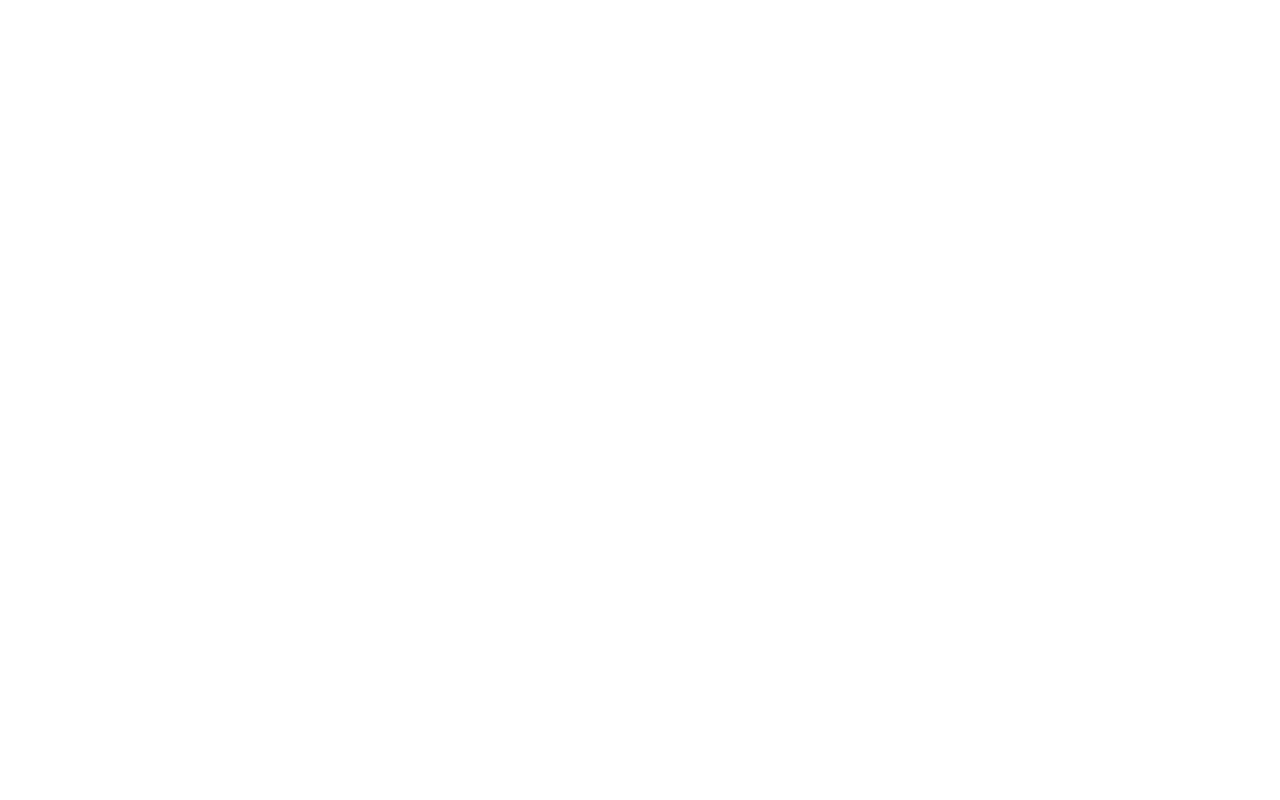
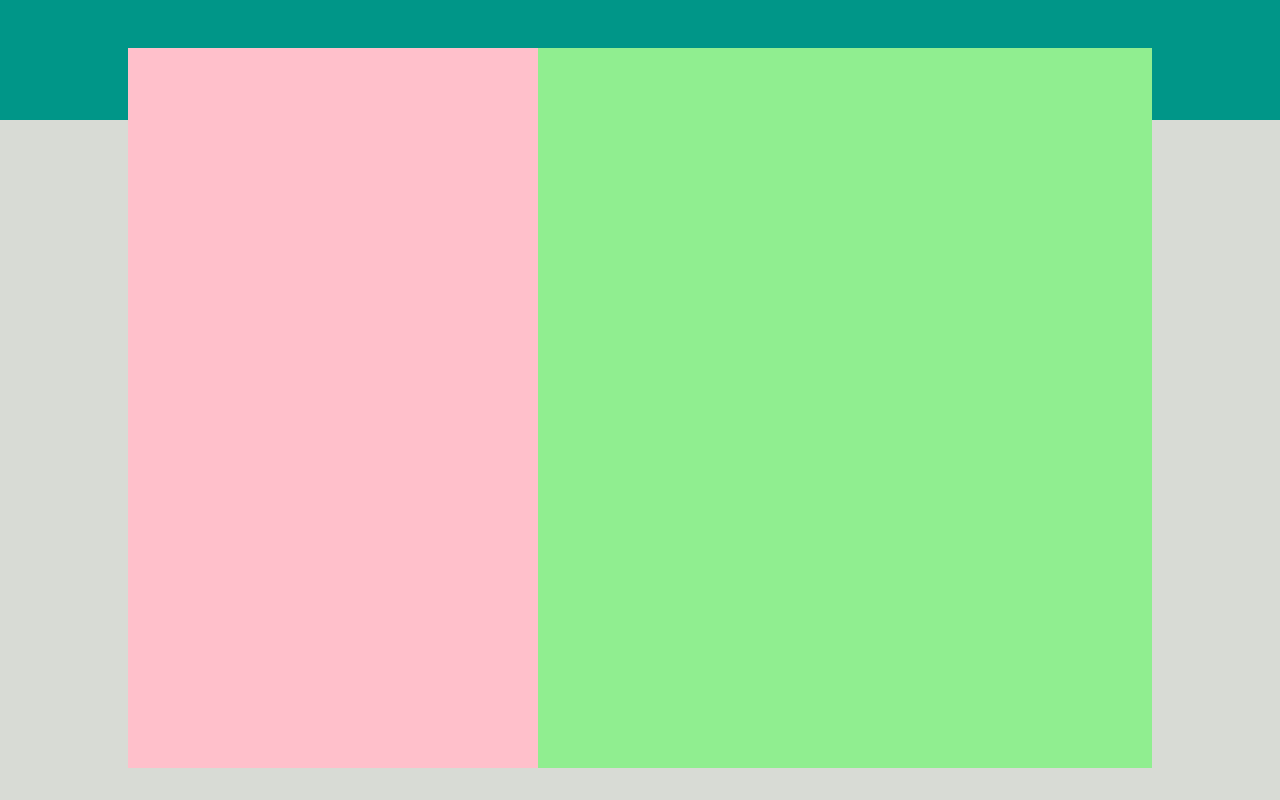
Before and after one commit to michelebaruffetti/js-html-css-boolzap, a plain HTML site: page index.html in a window 1280 px wide. Drawn offline with nearby package versions, Linux system fonts and the light colour scheme.

Commit message:
Struttura con blocchi colorati

```diff
--- a/index.html
+++ b/index.html
@@ -5,10 +5,30 @@
         <link rel="stylesheet" href="style.css">
         <script src="https://kit.fontawesome.com/31c759f2e2.js" crossorigin="anonymous"></script>
         <script src="https://ajax.googleapis.com/ajax/libs/jquery/3.4.1/jquery.min.js"></script>
-        <title>Whatsapp</title>
+        <title>WhatsApp</title>
     </head>
     <body>
+        <div class="background">
+            <div class="background-top">
 
+            </div>
+            <div class="background-bottom">
+
+            </div>
+
+        </div>
+
+        <main>
+            <div id="wrapper-main">
+                <div id="contact-window">
+
+                </div>
+                <div id="talk-window">
+
+                </div>
+
+            </div>
+        </main>
         <script src="main.js" charset="utf-8"></script>
     </body>
 </html>
--- a/style.css
+++ b/style.css
@@ -0,0 +1,41 @@
+* {
+    margin: 0;
+    padding: 0;
+    box-sizing: border-box;
+}
+
+.background {
+    height: 100vh;
+}
+
+.background-top {
+    height: 15%;
+    background-color: #009688;
+}
+
+.background-bottom  {
+    height: 85%;
+    background-color: #D8DBD5;
+}
+
+#wrapper-main   {
+
+    height: 90%;
+    width: 80%;
+    position: fixed;
+    top: 6%;
+    left: 10%;
+}
+
+#contact-window {
+    float: left;
+    width: 40%;
+    height: 100%;
+    background-color: pink
+}
+#talk-window {
+    float: left;
+    width: 60%;
+    height: 100%;
+    background-color: lightgreen;
+}
```
